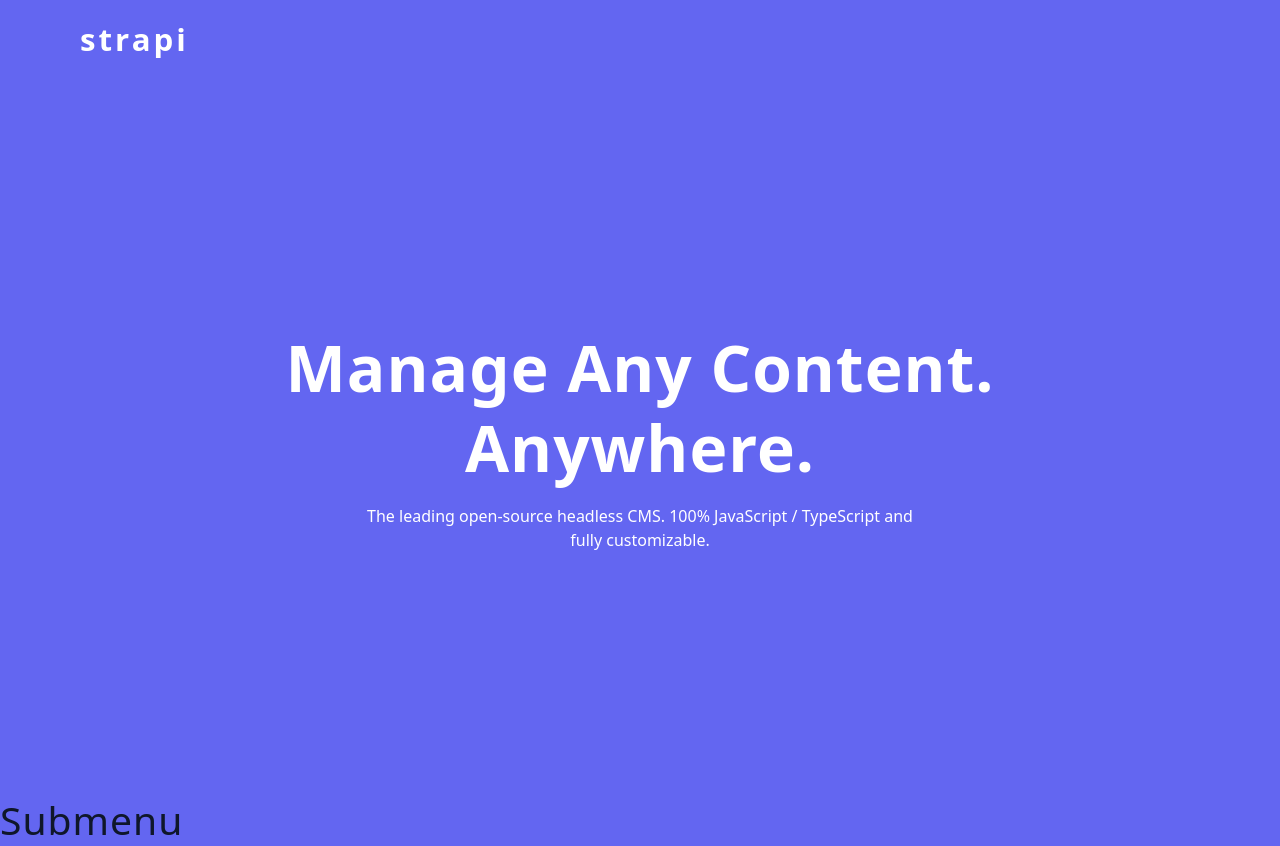
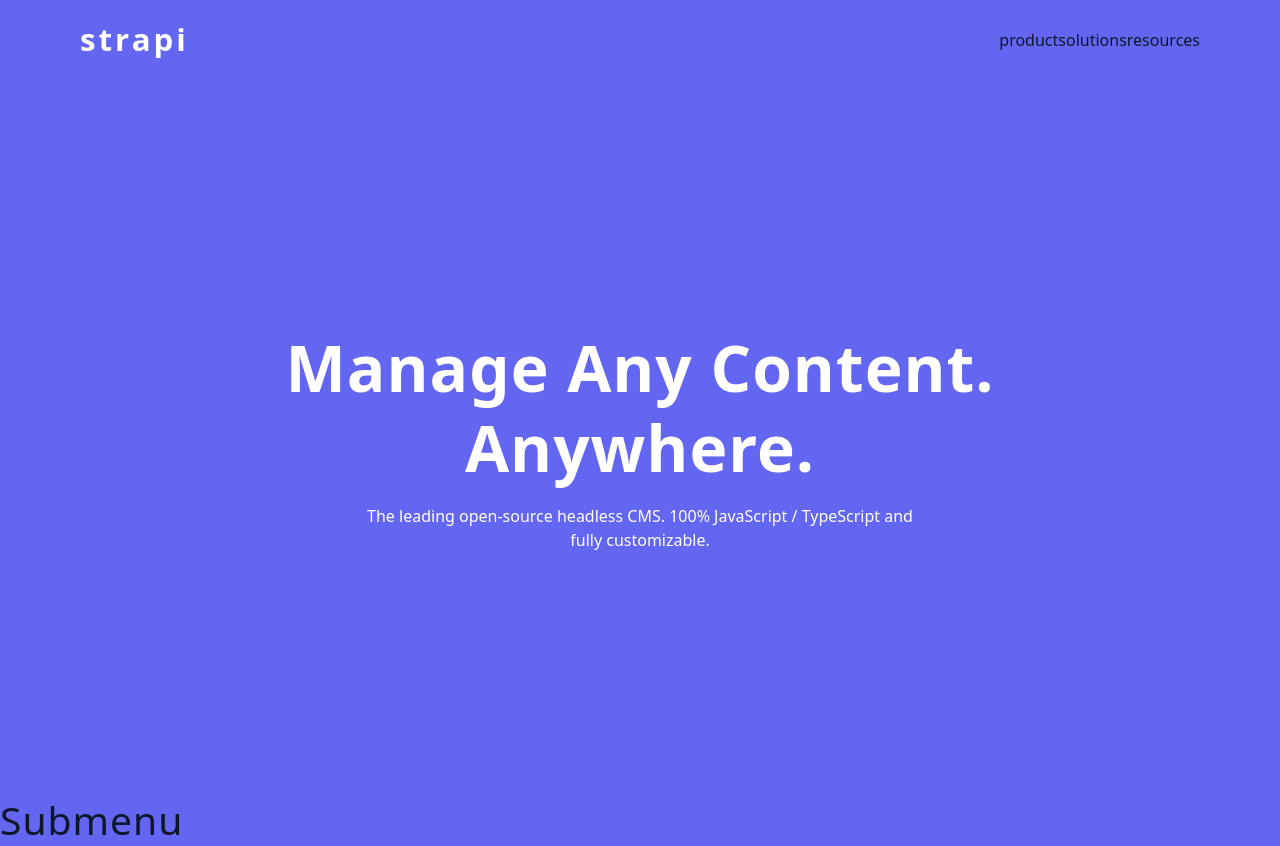
Before and after one commit to Done83/13-strapi-clone, a React (Vite) app: page / in a window 1280 px wide. Built offline with nearby package versions, Linux system fonts and the light colour scheme.

Commit message:
G: NavLinks component structure completed

```diff
--- /dev/null
+++ b/src/NavLinks.jsx
@@ -0,0 +1,17 @@
+import sublinks from "./data";
+
+const NavLinks = () => {
+  return (
+    <div className="nav-links">
+      {sublinks.map((item) => {
+        const { page, pageId } = item;
+        return (
+          <button key={pageId} className="nav-link">
+            {page}
+          </button>
+        );
+      })}
+    </div>
+  );
+};
+export default NavLinks;
--- a/src/Navbar.jsx
+++ b/src/Navbar.jsx
@@ -1,5 +1,6 @@
 import { FaBars } from "react-icons/fa";
 import { useGlobalContext } from "./context";
+import NavLinks from "./NavLinks";
 
 const Navbar = () => {
   const { openSidebar } = useGlobalContext();
@@ -10,7 +11,7 @@
         <button className="toggle-btn" onClick={openSidebar}>
           <FaBars />
         </button>
-        {/* TODO: Insert nav links */}
+        <NavLinks />
       </div>
     </nav>
   );
```
